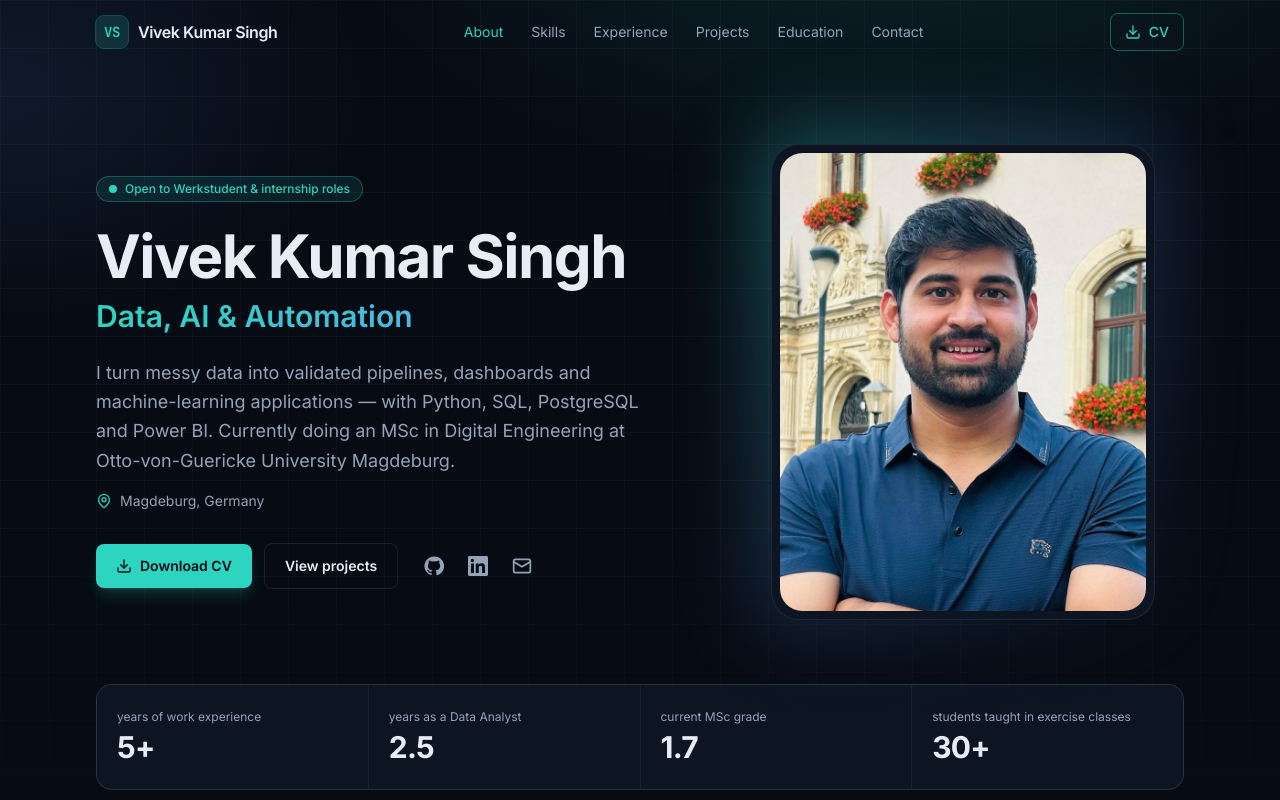
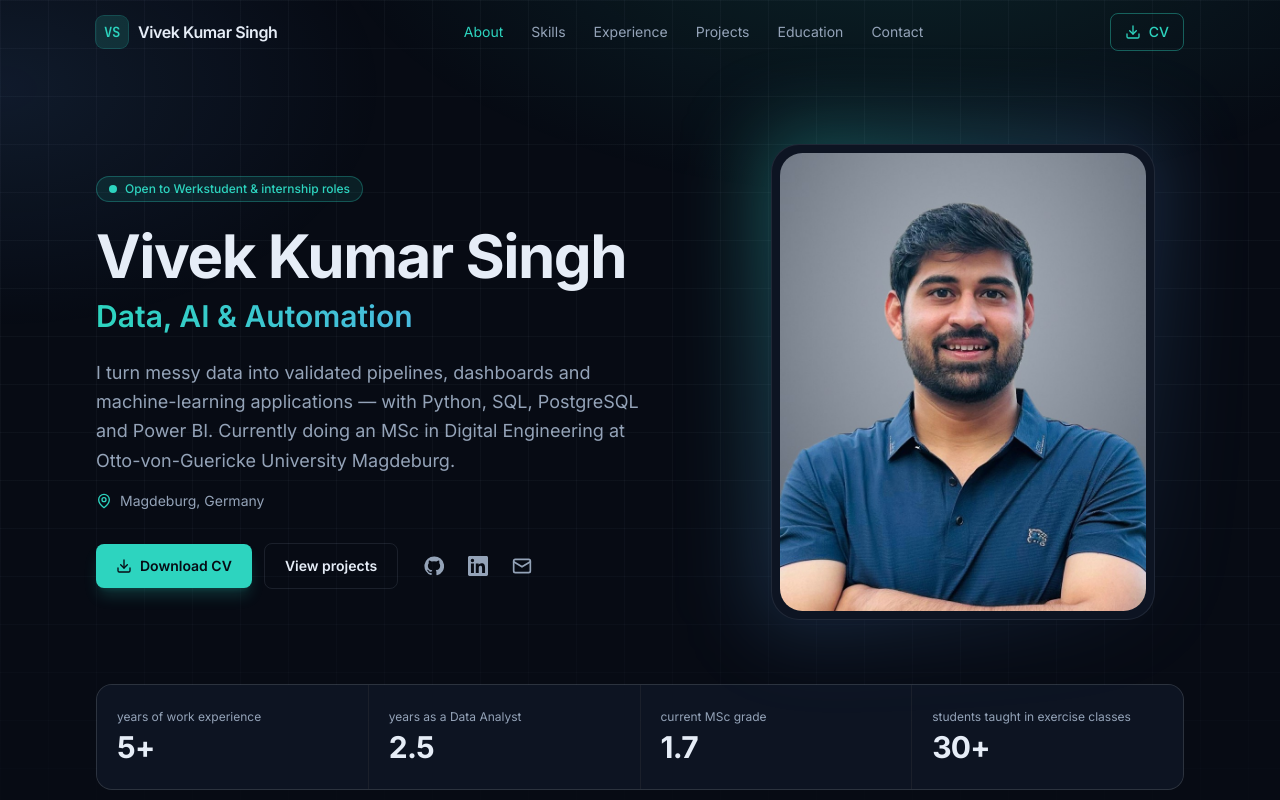
Before and after one commit to VivekSinghK14/Portfolio, a Next.js app: page / in a window 1280 px wide. Shown: the top 800 px of the page. Built offline with nearby package versions, Linux system fonts and the light colour scheme.

Commit message:
Use studio-style headshot as profile photo

```diff
--- a/app/layout.js
+++ b/app/layout.js
@@ -12,7 +12,7 @@ export const metadata = {
   openGraph: {
     title: "Vivek Kumar Singh — Data, AI & Automation",
     description: "Data pipelines, dashboards and applied ML. Open to Werkstudent and internship roles in Germany.",
-    images: ["/Asset/portrait.jpg"],
+    images: ["/Asset/headshot.jpg"],
     type: "website",
   },
 };
--- a/component/Header.jsx
+++ b/component/Header.jsx
@@ -71,7 +71,7 @@ const Header = () => {
           <div className='absolute -inset-3 rounded-[2rem] bg-gradient-to-br from-accent/40 via-accent-2/20 to-transparent blur-2xl' />
           <div className='relative overflow-hidden rounded-[1.75rem] border border-line bg-surface p-2'>
             <Image
-              src='/Asset/portrait.jpg'
+              src='/Asset/headshot.jpg'
               alt={`Portrait of ${profile.name}`}
               width={800}
               height={1000}
```
Also changed, not shown: public/Asset/headshot.jpg (added), public/Asset/portrait.jpg (deleted).
